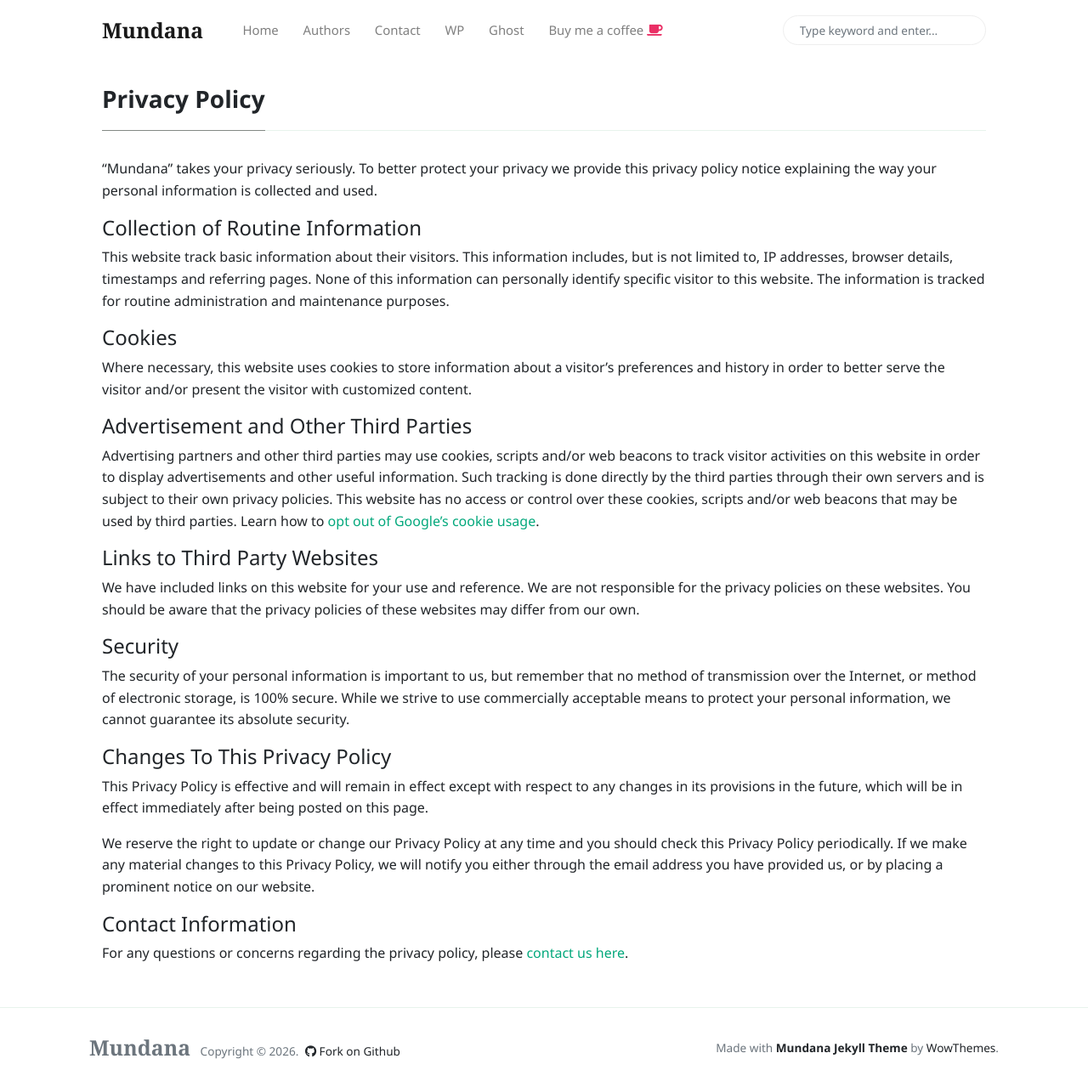
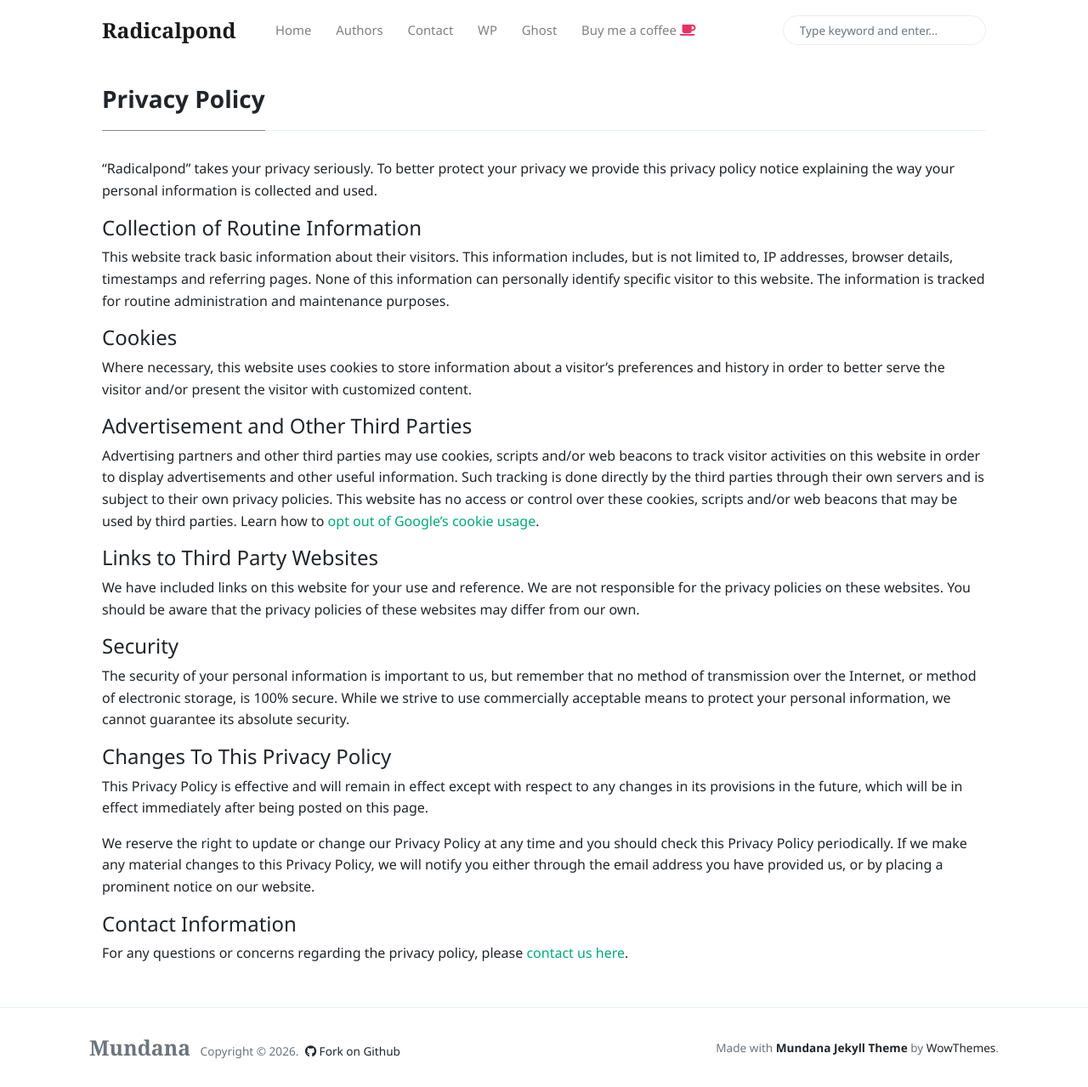
Before and after one commit to radicalpond/radicalpond.github.io, a Jekyll site: the page built from _pages/privacy-policy.md, in a window 1280 px wide and 1279 px high. Shown: the whole window at 85% size. Built offline with Jekyll 4.4.1, drawn with Linux system fonts in a browser that asks for light colours; nearby versions of some CDN libraries.

Commit message:
Update _config.yml with name and description

```diff
--- a/_config.yml
+++ b/_config.yml
@@ -1,6 +1,6 @@
 # Site
-name: 'Mundana'
-description: 'Mundana is a free Jekyll theme for awesome people like you, Medium like.'
+name: 'Radicalpond'
+description: 'Radicalpond is a place for aleatory thoughts and the quest for strategy, praxis and the aesthetic.'
 logo: 'assets/images/logo.png'
 favicon: 'assets/images/favicon.ico'
 baseurl: '/mundana-theme-jekyll'
```
